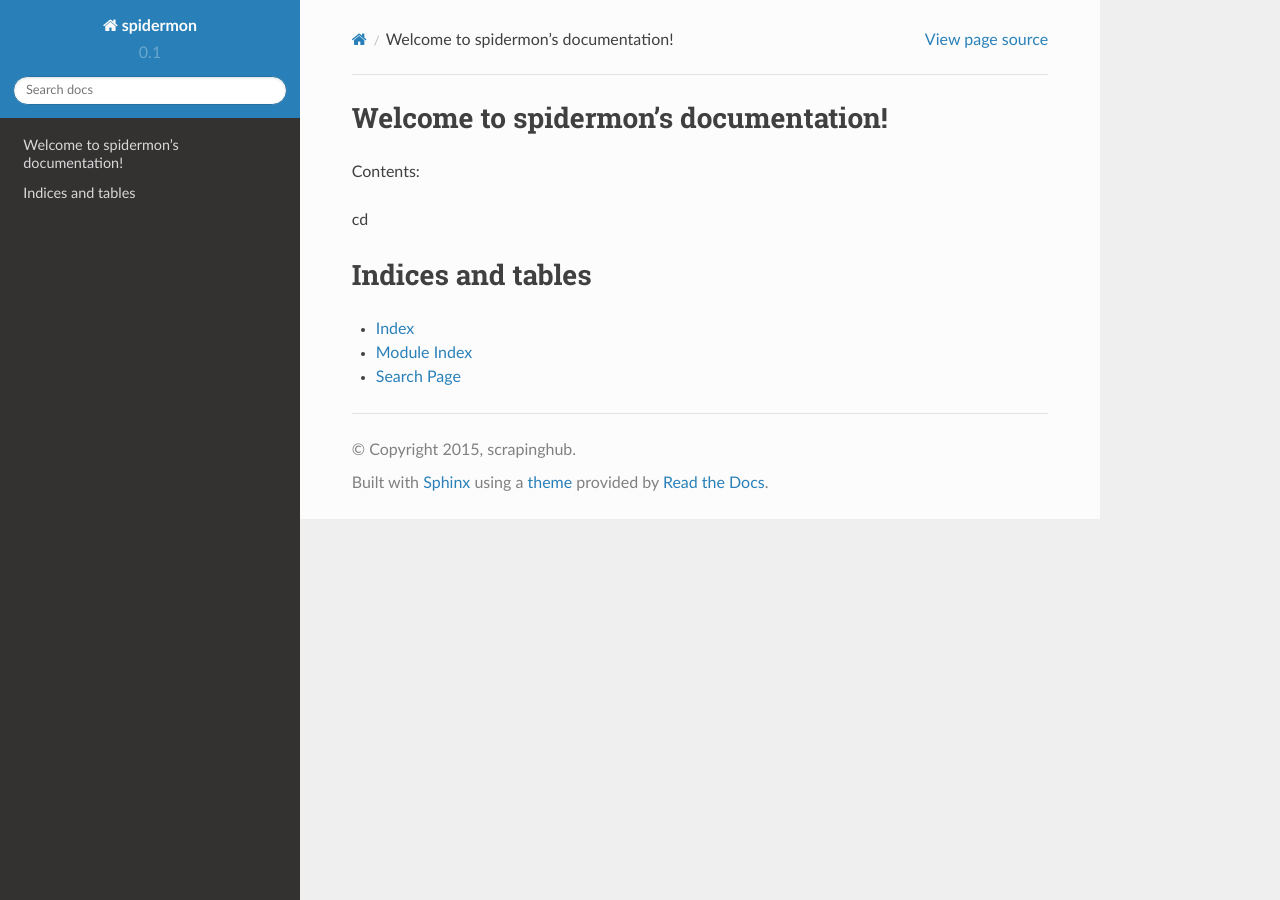
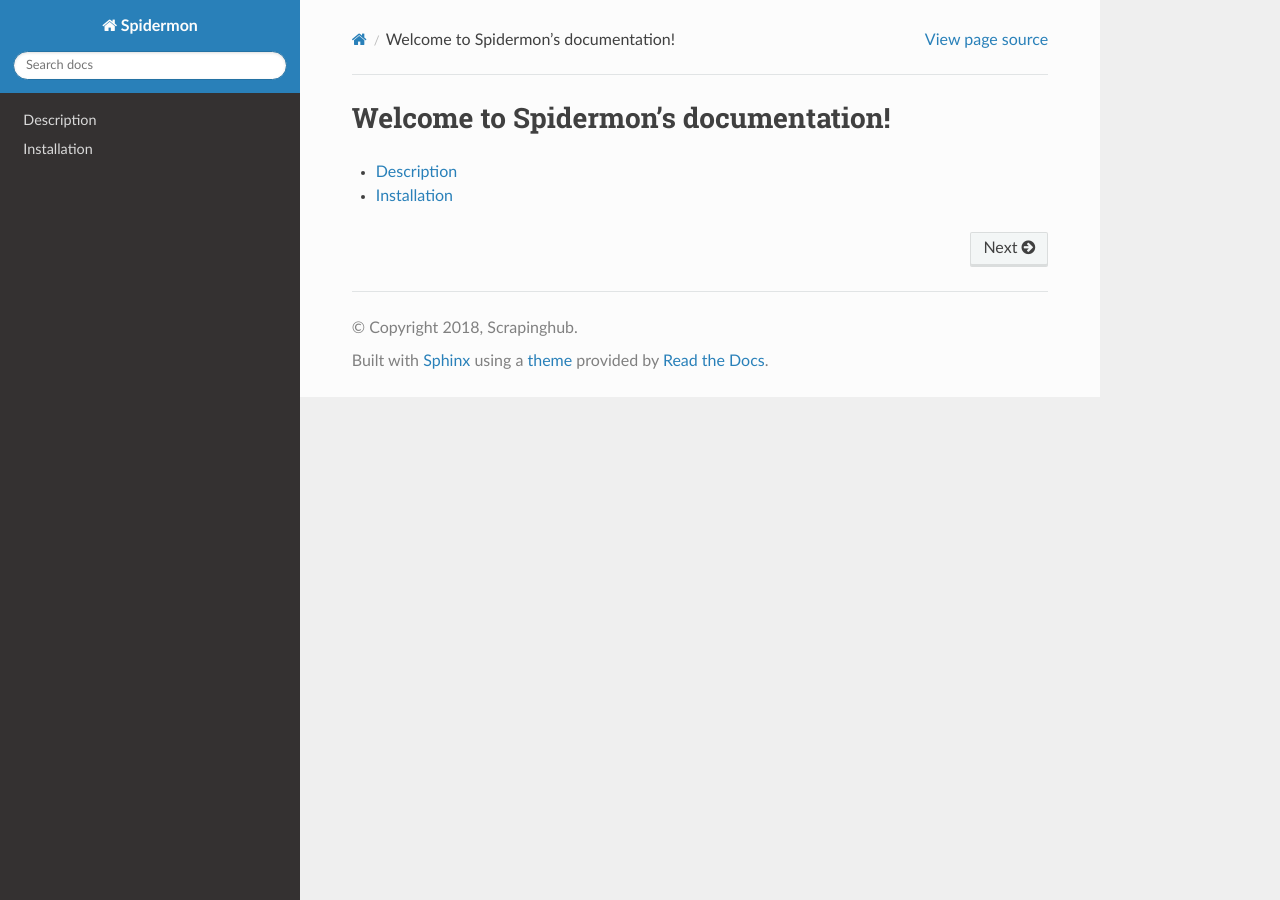
Before and after one commit to scrapinghub/spidermon, a Sphinx documentation site: the page built from docs/source/index.rst, in a window 1280 px wide. Built offline with Sphinx 7.4.7 and the Read the Docs theme 2.0.0, drawn with Linux system fonts in a browser that asks for light colours.

```diff
--- a/docs/source/conf.py
+++ b/docs/source/conf.py
@@ -12,9 +12,7 @@
 # All configuration values have a default; values that are commented out
 # serve to show the default.
 
-import sys
 import os
-import shlex
 
 # If extensions (or modules to document with autodoc) are in another directory,
 # add these directories to sys.path here. If the directory is relative to the
@@ -48,18 +46,18 @@ source_suffix = '.rst'
 master_doc = 'index'
 
 # General information about the project.
-project = u'spidermon'
-copyright = u'2015, scrapinghub'
-author = u'scrapinghub'
+project = u'Spidermon'
+copyright = u'2018, Scrapinghub'
+author = u'Scrapinghub'
 
 # The version info for the project you're documenting, acts as replacement for
 # |version| and |release|, also used in various other places throughout the
 # built documents.
 #
 # The short X.Y version.
-version = '0.1'
+version = ''
 # The full version, including alpha/beta/rc tags.
-release = '0.1'
+release = ''
 
 # The language for content autogenerated by Sphinx. Refer to documentation
 # for a list of supported languages.
@@ -224,8 +222,8 @@ latex_elements = {
 # (source start file, target name, title,
 #  author, documentclass [howto, manual, or own class]).
 latex_documents = [
-  (master_doc, 'spidermon.tex', u'spidermon Documentation',
-   u'scrapinghub', 'manual'),
+  (master_doc, 'spidermon.tex', u'Spidermon Documentation',
+   u'Scrapinghub', 'manual'),
 ]
 
 # The name of an image file (relative to this directory) to place at the top of
@@ -254,7 +252,7 @@ latex_documents = [
 # One entry per manual page. List of tuples
 # (source start file, name, description, authors, manual section).
 man_pages = [
-    (master_doc, 'spidermon', u'spidermon Documentation',
+    (master_doc, 'spidermon', u'Spidermon Documentation',
      [author], 1)
 ]
 
@@ -268,7 +266,7 @@ man_pages = [
 # (source start file, target name, title, author,
 #  dir menu entry, description, category)
 texinfo_documents = [
-  (master_doc, 'spidermon', u'spidermon Documentation',
+  (master_doc, 'spidermon', u'Spidermon Documentation',
    author, 'spidermon', 'One line description of project.',
    'Miscellaneous'),
 ]
@@ -288,7 +286,6 @@ texinfo_documents = [
 # -- Options for sphinx_rtd_theme -----------------------------------------
 #https://github.com/snide/sphinx_rtd_theme
 
-import os
 on_rtd = os.environ.get('READTHEDOCS', None) == 'True'
 if on_rtd:
     html_theme = 'default'
--- a/docs/source/index.rst
+++ b/docs/source/index.rst
@@ -3,19 +3,11 @@
    You can adapt this file completely to your liking, but it should at least
    contain the root `toctree` directive.
 
-Welcome to spidermon's documentation!
+Welcome to Spidermon's documentation!
 =====================================
-
-Contents:
 
 .. toctree::
    :maxdepth: 2
 
-cd
-
-Indices and tables
-==================
-
-* :ref:`genindex`
-* :ref:`modindex`
-* :ref:`search`
+   description
+   installation
```
Also changed, not shown: docs/source/description.rst (added, +17 -0 lines), docs/source/installation.rst (added, +15 -0 lines).
